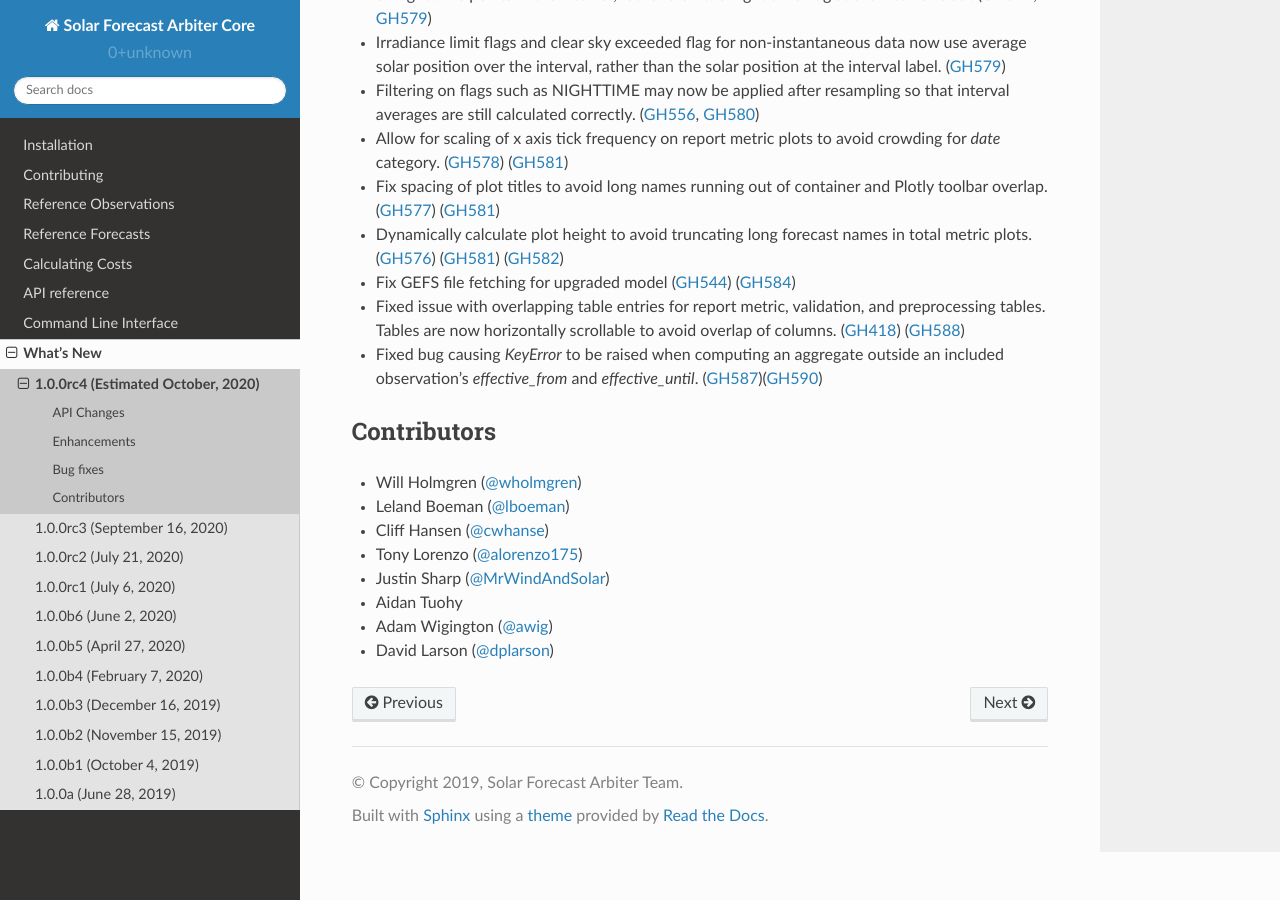
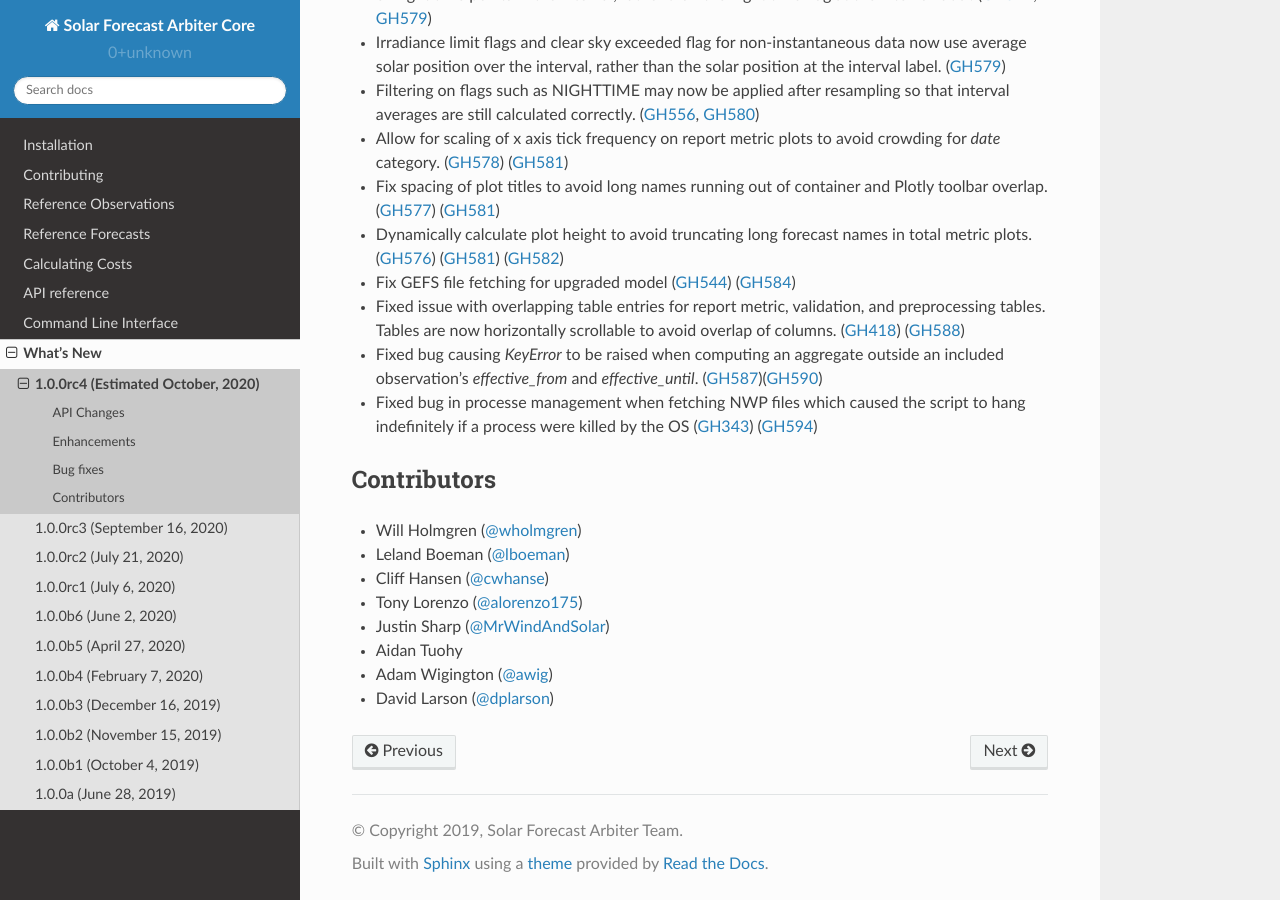
Before and after one commit to SolarArbiter/solarforecastarbiter-core, a Sphinx documentation site: the page built from docs/source/whatsnew/1.0.0rc4.rst, in a window 1280 px wide and 900 px high, scrolled down 1080 px. Built offline with Sphinx 7.4.7 and the Read the Docs theme 2.0.0, drawn with Linux system fonts in a browser that asks for light colours.

Commit message:
update whatsnew

```diff
--- a/docs/source/whatsnew/1.0.0rc4.rst
+++ b/docs/source/whatsnew/1.0.0rc4.rst
@@ -72,6 +72,9 @@ Bug fixes
 * Fixed bug causing `KeyError` to be raised when computing an aggregate
   outside an included observation's `effective_from` and `effective_until`.
   (:issue:`587`)(:pull:`590`)
+* Fixed bug in processe management when fetching NWP files which caused the
+  script to hang indefinitely if a process were killed by the OS
+  (:issue:`343`) (:pull:`594`)
 
 
 Contributors
```
